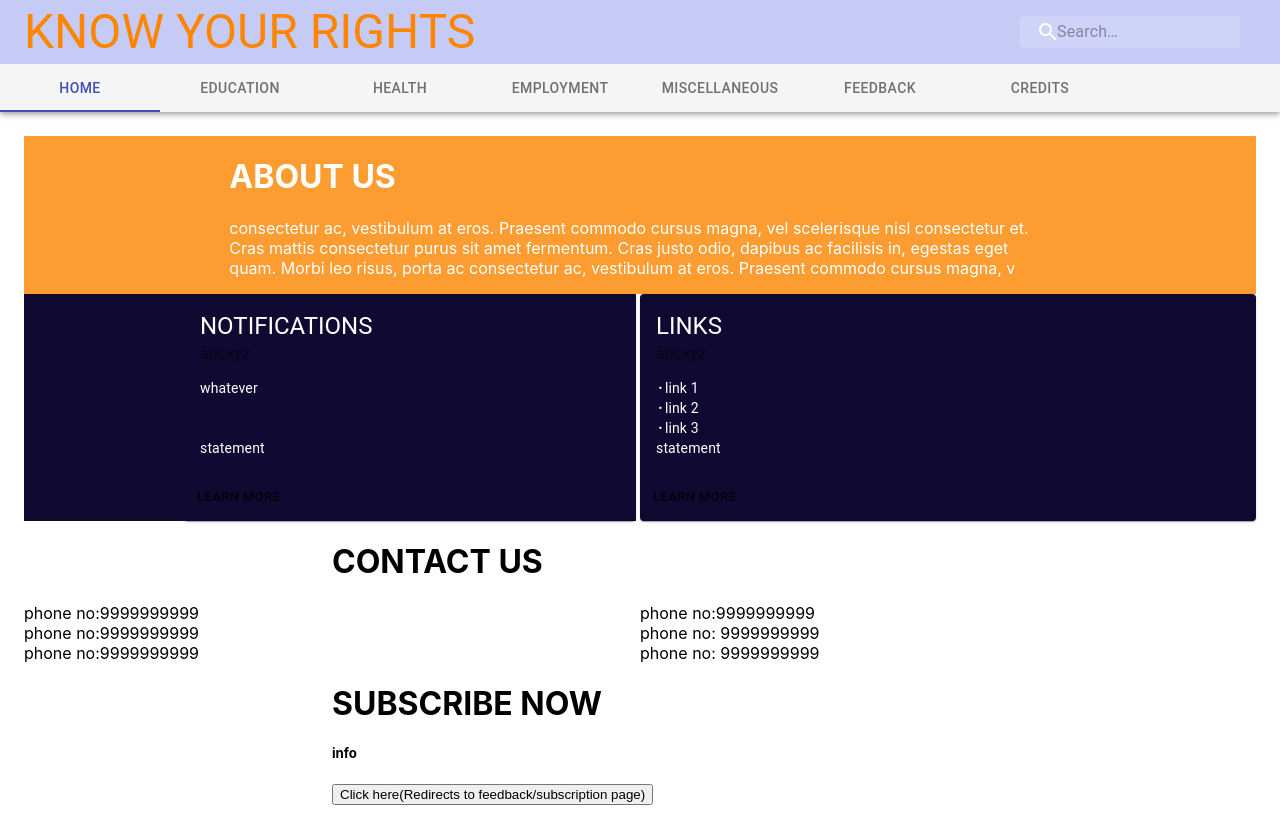
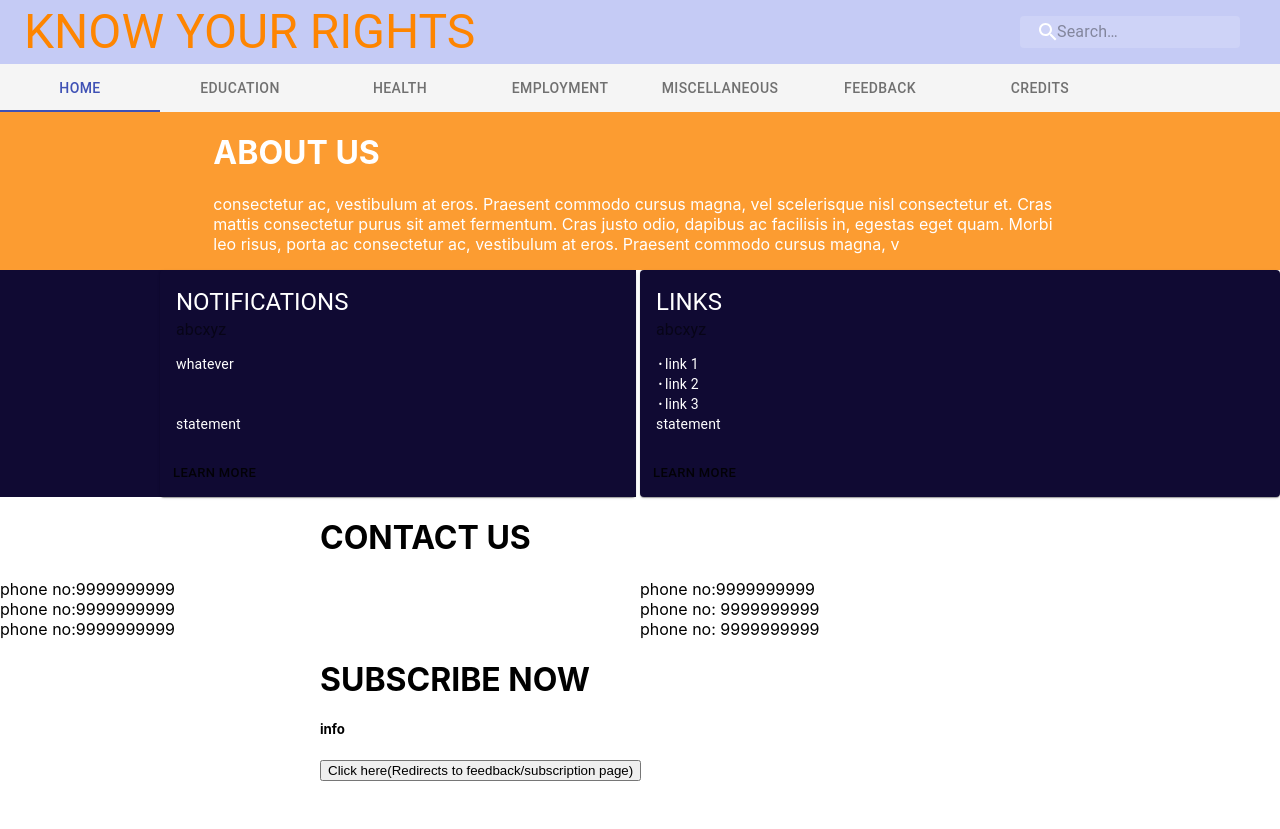
Before and after one commit to amit1066/kyr, a React (Create React App) app: page / in a window 1280 px wide. After the commit the page ends 800 px from the top, so only its background shows below. Built offline with nearby package versions, Linux system fonts and the light colour scheme.

Commit message:
removed padding from home, and also two files which git created for merging

```diff
--- a/src/Tabs.jsx
+++ b/src/Tabs.jsx
@@ -20,7 +20,7 @@ function TabPanel(props) {
       {...other}
     >
       {value === index && (
-        <Box p={3}>
+        <Box>
           {children}
         </Box>
       )}
```
Also changed, not shown: 2 other files (tests, documents, lock files or other folders).
